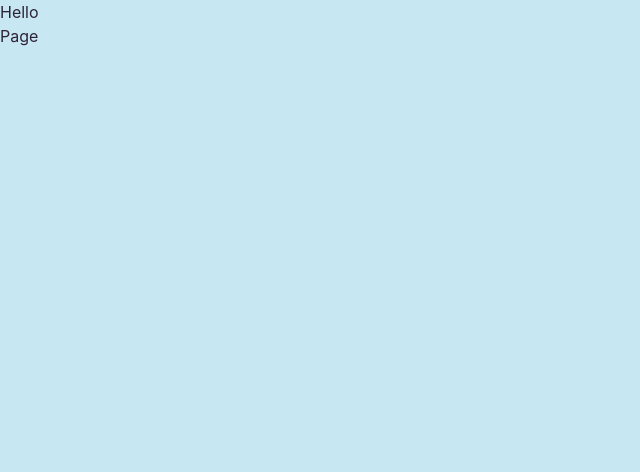
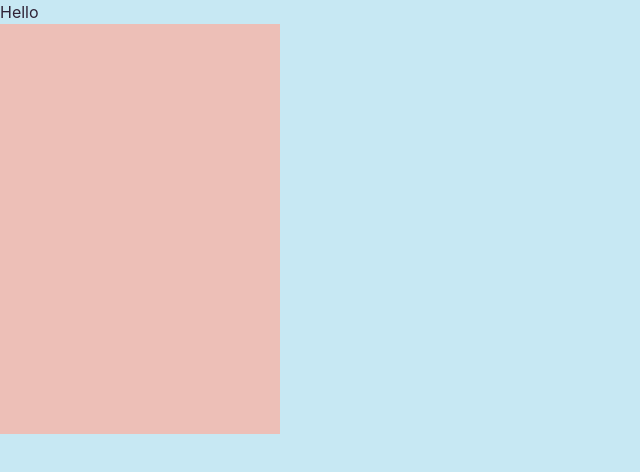
Before and after one commit to notTGY/bujo-web, a React (Create React App) app: page / in a window 1280 px wide. Shown: the top 472 px of the page, without its empty margins (0-640 px from the left). Built offline with nearby package versions, Linux system fonts and the light colour scheme.

Commit message:
start of page component

```diff
--- a/src/components/Page/Page.js
+++ b/src/components/Page/Page.js
@@ -1,9 +1,40 @@
-import React from 'react'
+import React, {useEffect, useState} from 'react'
 
 function Page(props) {
+  const cellDPI = props.cellSize?props.cellSize*2:20
+
+
+  const [cid, setCid] = useState('')
+  const [c, setC] = useState({})
+
+  useEffect(_ => {
+    const val = 'canvas' + Math.floor(255*Math.random()).toString(16)
+    setCid(val)
+  }, [])
+
+  useEffect(_ => {
+    if (!cid) return
+    setC(document.getElementById(cid))
+  }, [cid])
+
+  useEffect(_ => {
+    if (!('id' in c)) return
+
+    c.style.width = (28*cellDPI / 2) + 'px'
+    c.style.height = (41*cellDPI / 2) + 'px'
+    c.width = 28*cellDPI
+    c.height = 41*cellDPI
+
+    const ctx = c.getContext('2d')
+    ctx.fillStyle = '#edbfb7'
+    ctx.fillRect(0,0,c.width,c.height)
+  }, [c])
+
+
+
   return (
     <div className='text-ink'>
-      Page
+      <canvas id={cid}/>
     </div>
   )
 }
```
Also changed, not shown: 1 other file (tests, documents, lock files or other folders).
